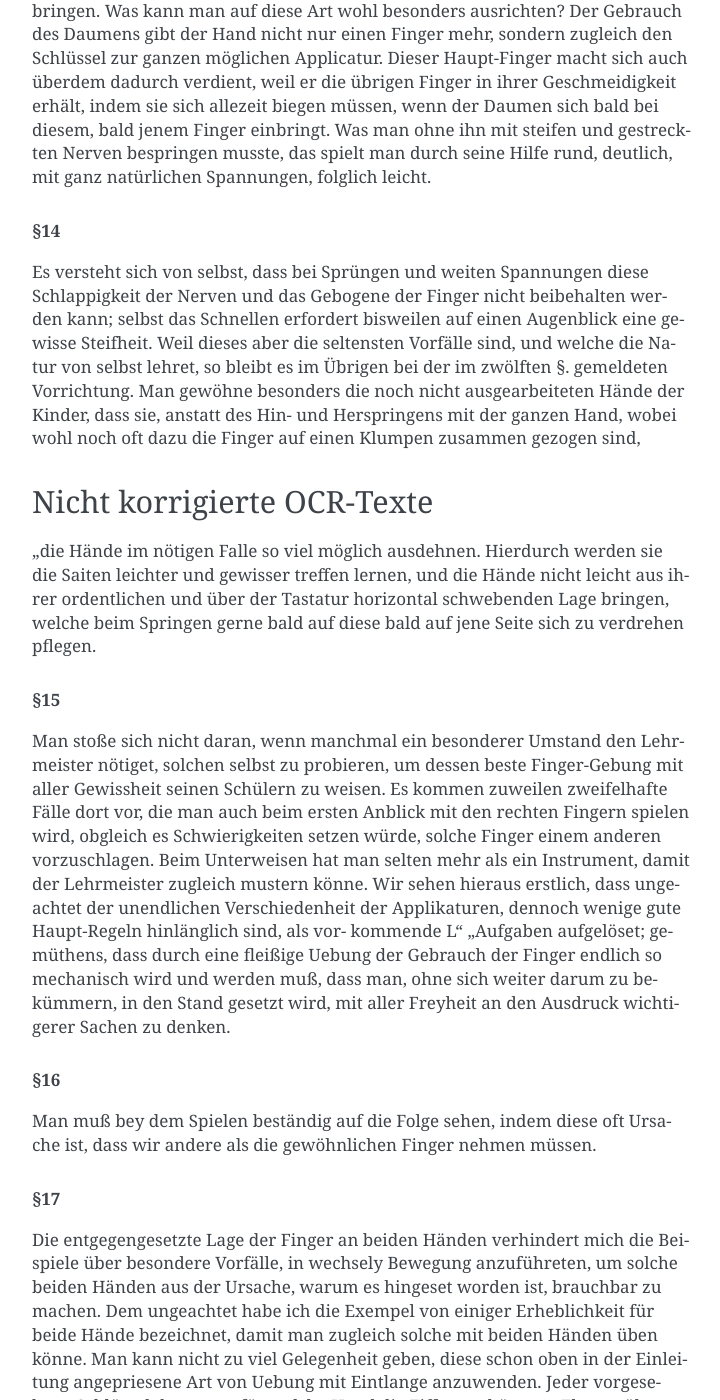
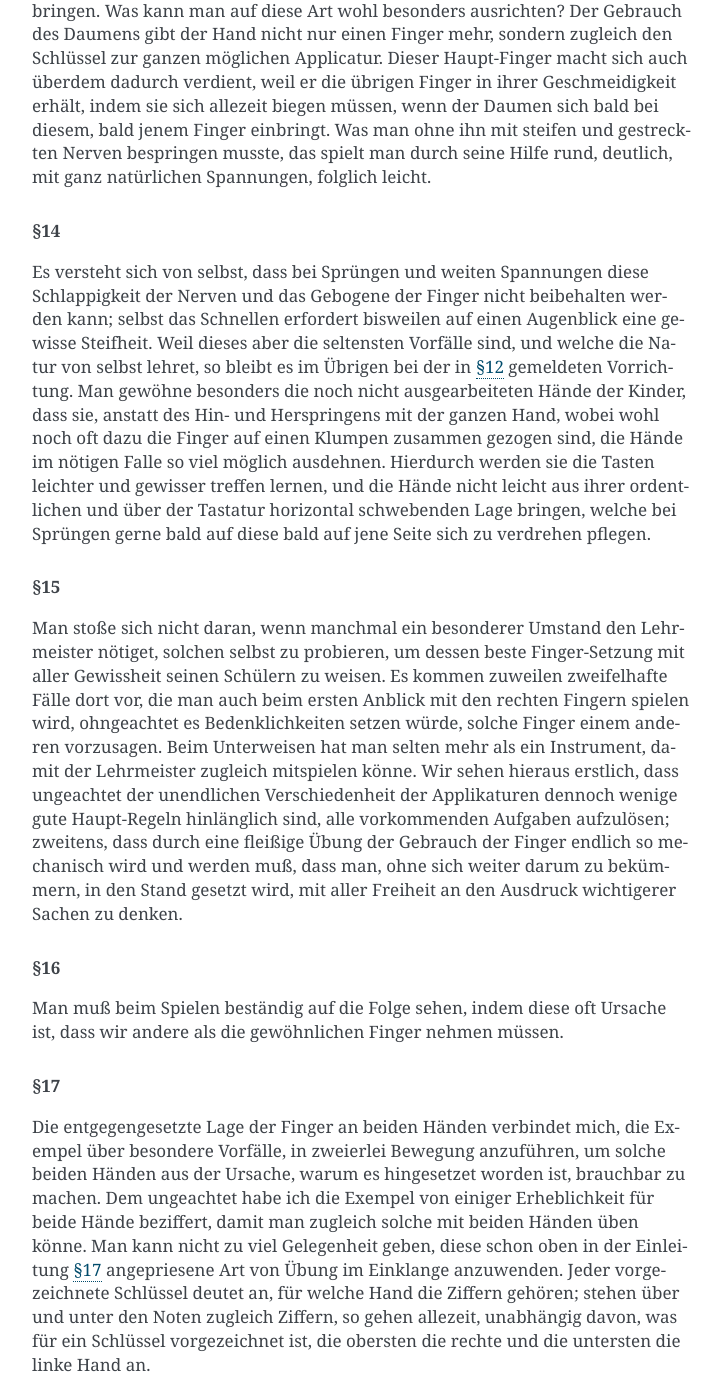
Before and after one commit to carlwitt/CPE-Bach-Clavier, a Sphinx documentation site: the page built from docs/source/part1/03_Fingersetzung.rst, in a window 1280 px wide and 1400 px high, scrolled down 3134 px. Shown: the whole window, without its empty margins (388-1108 px from the left). Built offline with Sphinx 7.4.7, drawn with Linux system fonts in a browser that asks for light colours; some of the changed text lies outside the part shown.

Commit message:
Progress

```diff
--- a/docs/source/part1/03_Fingersetzung.rst
+++ b/docs/source/part1/03_Fingersetzung.rst
@@ -65,7 +65,7 @@ Hängt der Vorderteil des Armes etwas weniges nach dem Griffbrette herunter, so
     single: Finger; lange
     single: Daumen; Entfernung der anderen Finger vom
 
-.. _part1_paragraph_12:
+.. _part1-paragraph-12:
 
 .. rubric:: §12
 
@@ -86,31 +86,33 @@ Was man ohne ihn mit steifen und gestreckten Nerven bespringen musste, das spiel
 .. rubric:: §14
 
 Es versteht sich von selbst, dass bei Sprüngen und weiten Spannungen diese Schlappigkeit der Nerven und das Gebogene der Finger nicht beibehalten werden kann; selbst das Schnellen erfordert bisweilen auf einen Augenblick eine gewisse Steifheit.
-Weil dieses aber die seltensten Vorfälle sind, und welche die Natur von selbst lehret, so bleibt es im Übrigen bei der im zwölften §. gemeldeten Vorrichtung. Man gewöhne besonders die noch nicht ausgearbeiteten Hände der Kinder, dass sie, anstatt des Hin- und Herspringens mit der ganzen Hand, wobei wohl noch oft dazu die Finger auf einen Klumpen zusammen gezogen sind,
+Weil dieses aber die seltensten Vorfälle sind, und welche die Natur von selbst lehret, so bleibt es im Übrigen bei der in :ref:`part1-paragraph-12` gemeldeten Vorrichtung.
+Man gewöhne besonders die noch nicht ausgearbeiteten Hände der Kinder, dass sie, anstatt des Hin- und Herspringens mit der ganzen Hand, wobei wohl noch oft dazu die Finger auf einen Klumpen zusammen gezogen sind, die Hände im nötigen Falle so viel möglich ausdehnen.
+Hierdurch werden sie die Tasten leichter und gewisser treffen lernen, und die Hände nicht leicht aus ihrer ordentlichen und über der Tastatur horizontal schwebenden Lage bringen, welche bei Sprüngen gerne bald auf diese bald auf jene Seite sich zu verdrehen pflegen.
+
+.. rubric:: §15
+
+Man stoße sich nicht daran, wenn manchmal ein besonderer Umstand den Lehrmeister nötiget, solchen selbst zu probieren, um dessen beste Finger-Setzung mit aller Gewissheit seinen Schülern zu weisen.
+Es kommen zuweilen zweifelhafte Fälle dort vor, die man auch beim ersten Anblick mit den rechten Fingern spielen wird, ohngeachtet es Bedenklichkeiten setzen würde, solche Finger einem anderen vorzusagen.
+Beim Unterweisen hat man selten mehr als ein Instrument, damit der Lehrmeister zugleich mitspielen könne.
+Wir sehen hieraus erstlich, dass ungeachtet der unendlichen Verschiedenheit der Applikaturen dennoch wenige gute Haupt-Regeln hinlänglich sind, alle vorkommenden Aufgaben aufzulösen;
+zweitens, dass durch eine fleißige Übung der Gebrauch der Finger endlich so mechanisch wird und werden muß, dass man, ohne sich weiter darum zu bekümmern, in den Stand gesetzt wird, mit aller Freiheit an den Ausdruck wichtigerer Sachen zu denken.
+
+
+.. rubric:: §16
+
+Man muß beim Spielen beständig auf die Folge sehen, indem diese oft Ursache ist, dass wir andere als die gewöhnlichen Finger nehmen müssen.
+
+.. rubric:: §17
+
+Die entgegengesetzte Lage der Finger an beiden Händen verbindet mich, die Exempel über besondere Vorfälle, in zweierlei Bewegung anzuführen, um solche beiden Händen aus der Ursache, warum es hingesetzet worden ist, brauchbar zu machen.
+Dem ungeachtet habe ich die Exempel von einiger Erheblichkeit für beide Hände beziffert, damit man zugleich solche mit beiden Händen üben könne.
+Man kann nicht zu viel Gelegenheit geben, diese schon oben in der Einleitung :ref:`einleitung-paragraph-17` angepriesene Art von Übung im Einklange anzuwenden. Jeder vorgezeichnete Schlüssel deutet an, für welche Hand die Ziffern gehören;
+stehen über und unter den Noten zugleich Ziffern, so gehen allezeit, unabhängig davon, was für ein Schlüssel vorgezeichnet ist, die obersten die rechte und die untersten die linke Hand an.
 
 Nicht korrigierte OCR-Texte
 ++++++++++++++++++++++++++++
 
-
-"die Hände im nötigen Falle so viel möglich ausdehnen. Hierdurch werden sie die Saiten leichter und gewisser treffen lernen, und die Hände nicht leicht aus ihrer ordentlichen und über der Tastatur horizontal schwebenden Lage bringen, welche beim Springen gerne bald auf diese bald auf jene Seite sich zu verdrehen pflegen.
-
-
-.. rubric:: §15
-
-Man stoße sich nicht daran, wenn manchmal ein besonderer Umstand den Lehrmeister nötiget, solchen selbst zu probieren, um dessen beste Finger-Gebung mit aller Gewissheit seinen Schülern zu weisen. Es kommen zuweilen zweifelhafte Fälle dort vor, die man auch beim ersten Anblick mit den rechten Fingern spielen wird, obgleich es Schwierigkeiten setzen würde,
-solche Finger einem anderen vorzuschlagen. Beim Unterweisen hat man selten mehr als ein Instrument, damit der Lehrmeister zugleich mustern könne. Wir
-sehen hieraus erstlich, dass ungeachtet der unendlichen Verschiedenheit der Applikaturen, dennoch wenige gute Haupt-Regeln hinlänglich sind, als vor- kommende L"
-"Aufgaben aufgelöset; gemüthens, dass durch eine fleißige Uebung der Gebrauch der Finger endlich so mechanisch wird und werden muß, dass man, ohne sich weiter darum zu bekümmern, in den Stand gesetzt wird, mit aller Freyheit an den Ausdruck wichtigerer Sachen zu denken.
-
-
-.. rubric:: §16
-
-Man muß bey dem Spielen beständig auf die Folge sehen, indem diese oft Ursache ist, dass wir andere als die gewöhnlichen Finger nehmen müssen.
-
-.. rubric:: §17
-
-Die entgegengesetzte Lage der Finger an beiden Händen verhindert mich die Beispiele über besondere Vorfälle, in wechsely Bewegung anzuführeten, um solche beiden Händen aus der Ursache, warum es hingeset worden ist, brauchbar zu machen. Dem ungeachtet habe ich die Exempel von einiger Erheblichkeit für beide Hände bezeichnet, damit man zugleich solche mit beiden Händen üben könne. Man kann nicht zu viel Gelegenheit geben, diese schon oben in der Einleitung angepriesene Art von Uebung mit Eintlange anzuwenden. Jeder vorgesehene Schlüssel deutet an, für welche Hand die Ziffern gehören;"
-"Ebenso über, und unter den Noten zugleich Ziffern, so geben allezeit, sey es was vor ein Akkord vorschwebe, die obersten die rechte, und die untersten die linke Hand an.
 
 .. rubric:: §18
 
```
Also changed, not shown: other parts of docs/source/part1/03_Fingersetzung.rst (+1 -1 lines), docs/source/part1/02_Einleitung.rst (+18 -4 lines), docs/source/part1/bilder/mourquis-bass.png (added), docs/source/part1/bilder/trommelbass.png (added), 1 other file.
